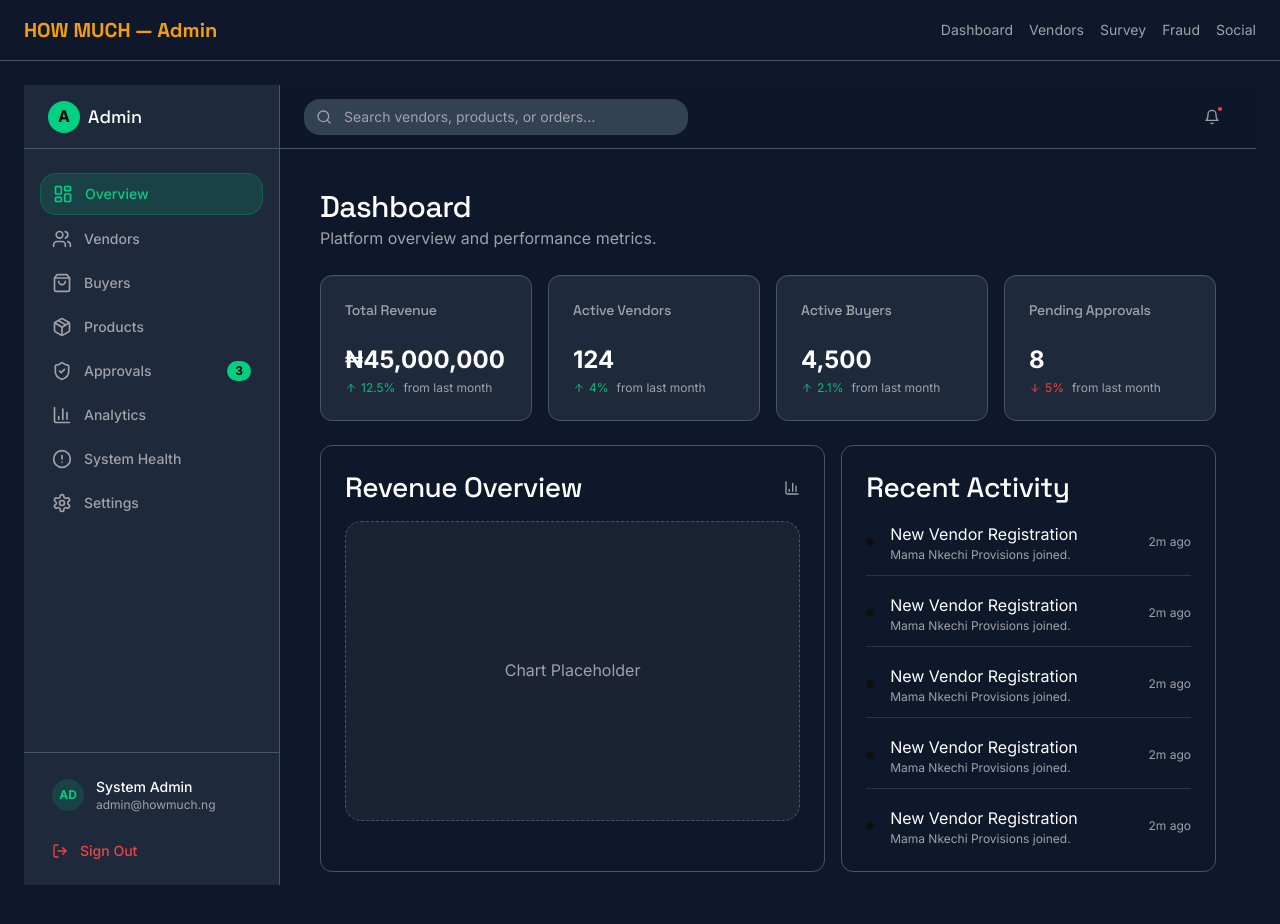
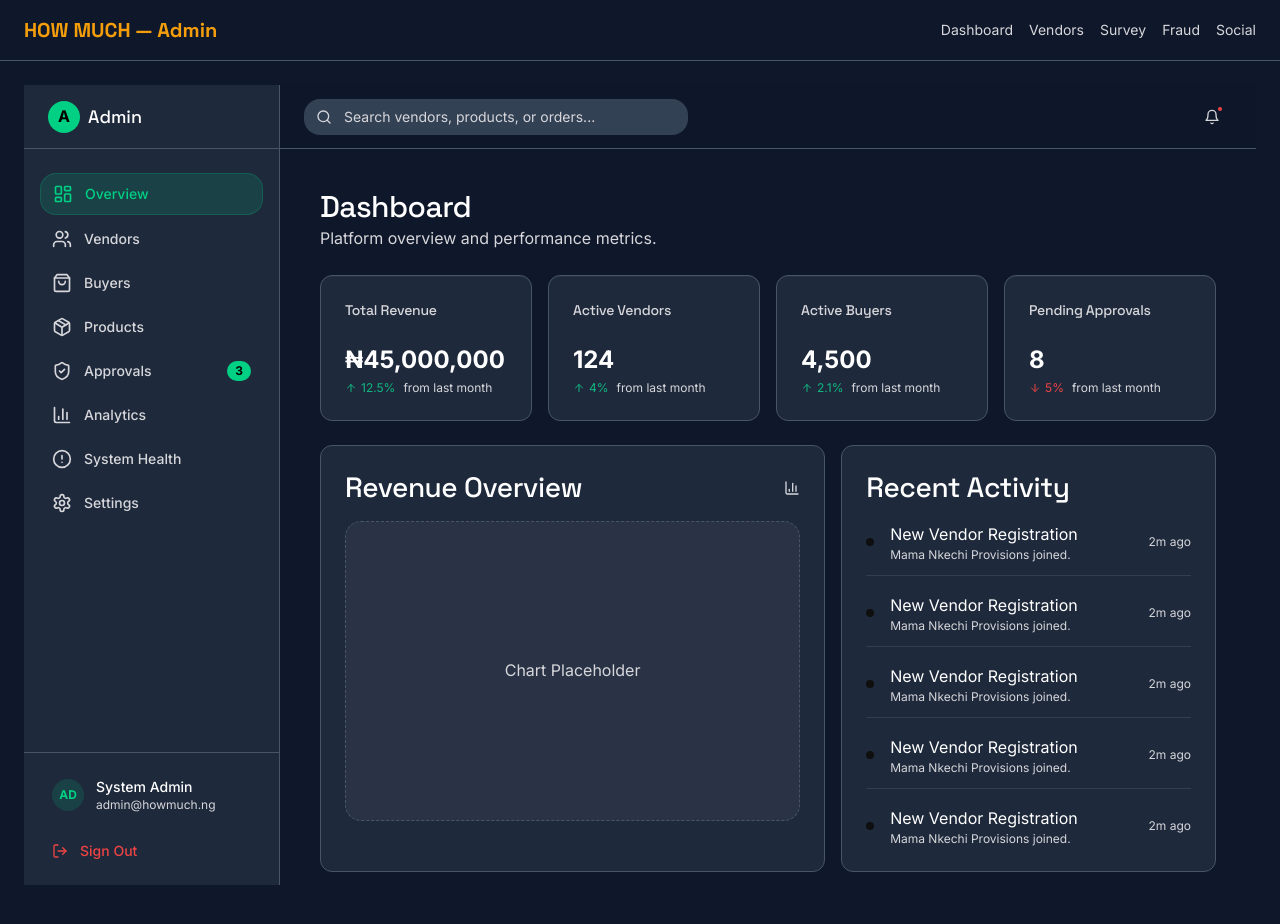
Before and after one commit to Easysoul1/HOW-MUCH, a Next.js app in the folder client/: page /admin in a window 1280 px wide. Shown: the top 924 px of the page. Built offline with nearby package versions, Linux system fonts and the light colour scheme; no server answers.

Commit message:
feat: Add initial admin and buyer dashboards and configure Tailwind CSS.

```diff
--- a/client/app/(admin)/admin/page.tsx
+++ b/client/app/(admin)/admin/page.tsx
@@ -39,7 +39,7 @@ export default function AdminDashboardPage() {
       </div>
 
       <div className="grid gap-4 md:grid-cols-2 lg:grid-cols-7">
-        <div className="col-span-4 bg-dark-elem border border-dark-border rounded-xl p-6">
+        <div className="col-span-4 bg-dark-panel border border-dark-border rounded-xl p-6">
              <div className="flex items-center justify-between mb-4">
                 <h3 className="font-medium text-white">Revenue Overview</h3>
                 <BarChart3 className="w-4 h-4 text-muted-foreground"/>
@@ -48,7 +48,7 @@ export default function AdminDashboardPage() {
                 Chart Placeholder
              </div>
         </div>
-        <div className="col-span-3 bg-dark-elem border border-dark-border rounded-xl p-6">
+        <div className="col-span-3 bg-dark-panel border border-dark-border rounded-xl p-6">
             <div className="flex items-center justify-between mb-4">
                 <h3 className="font-medium text-white">Recent Activity</h3>
             </div>
--- a/client/app/(admin)/admin/vendors/page.tsx
+++ b/client/app/(admin)/admin/vendors/page.tsx
@@ -17,7 +17,7 @@ export default function AdminVendorsPage() {
         </Button>
       </div>
 
-      <div className="flex items-center gap-4 bg-dark-elem p-4 rounded-lg border border-dark-border">
+      <div className="flex items-center gap-4 bg-dark-panel p-4 rounded-lg border border-dark-border">
           <div className="relative flex-1">
               <Search className="absolute left-3 top-1/2 -translate-y-1/2 w-4 h-4 text-muted-foreground" />
               <Input
@@ -28,7 +28,7 @@ export default function AdminVendorsPage() {
           <Button variant="outline" className="border-dark-border text-white hover:bg-dark-panel">Filter</Button>
       </div>
 
-      <div className="bg-dark-elem rounded-lg border border-dark-border overflow-hidden">
+      <div className="bg-dark-panel rounded-lg border border-dark-border overflow-hidden">
           <div className="overflow-x-auto">
             <table className="w-full text-sm text-left">
                 <thead className="bg-dark-panel text-muted-foreground font-medium border-b border-dark-border">
--- a/client/app/(buyer)/dashboard/orders/page.tsx
+++ b/client/app/(buyer)/dashboard/orders/page.tsx
@@ -8,7 +8,7 @@ export default function BuyerDashboardPage() {
   return (
     <div className="space-y-8">
       <div className="flex items-center justify-between">
-        <h1 className="text-2xl font-display font-bold">My Orders</h1>
+        <h1 className="text-2xl text-black font-display font-bold">My Orders</h1>
         <Button variant="outline">Browse Products</Button>
       </div>
 
--- a/client/app/(buyer)/dashboard/page.tsx
+++ b/client/app/(buyer)/dashboard/page.tsx
@@ -30,7 +30,7 @@ export default function DashboardOverviewPage() {
         animate={{ opacity: 1, y: 0 }}
       >
         <h1 className="font-display text-2xl font-bold">Overview</h1>
-        <p className="mt-1 text-muted-foreground">
+        <p className="mt-1 text-black">
           Your saved items, searches, and quick stats.
         </p>
       </motion.div>
--- a/client/app/(buyer)/dashboard/profile/page.tsx
+++ b/client/app/(buyer)/dashboard/profile/page.tsx
@@ -3,6 +3,7 @@
 import { useState } from "react";
 import { useAuth } from "@/lib/auth";
 import { authApi } from "@/lib/api";
+import { useRouter } from "next/navigation";
 import { Card, CardContent, CardDescription, CardHeader, CardTitle } from "@/components/ui/card";
 import { Button } from "@/components/ui/button";
 import { Input } from "@/components/ui/input";
@@ -11,7 +12,8 @@ import { Separator } from "@/components/ui/separator";
 import { Loader2, User, Mail, Phone, MapPin, Calendar, AlertCircle, CheckCircle2 } from "lucide-react";
 
 export default function ProfilePage() {
-  const { user, updateUser } = useAuth();
+  const { user, loading, updateUser } = useAuth();
+  const router = useRouter();
   const [isEditing, setIsEditing] = useState(false);
   const [isLoading, setIsLoading] = useState(false);
   const [message, setMessage] = useState<{ type: 'success' | 'error', text: string } | null>(null);
@@ -84,7 +86,13 @@ export default function ProfilePage() {
     }
   };
 
-  if (!user) {
+  useEffect(() => {
+    if (!loading && !user) {
+      router.push('/login');
+    }
+  }, [user, loading, router]);
+
+  if (loading || !user) {
     return (
       <div className="flex items-center justify-center h-[50vh]">
         <Loader2 className="w-8 h-8 animate-spin text-muted-foreground" />
--- a/client/app/globals.css
+++ b/client/app/globals.css
@@ -8,12 +8,16 @@
     --background: 210 40% 98%;
     --foreground: 222 47% 11%;
     --focus-ring: 160 84% 39%;
+    --muted: 240 5% 42%;
+    --muted-foreground: 240 5% 35%;
   }
 
   .dark {
     --background: 222 47% 11%;
     --foreground: 210 40% 98%;
     --focus-ring: 160 84% 45%;
+    --muted: 240 3% 65%;
+    --muted-foreground: 240 5% 85%;
   }
 
   html {
--- a/client/components/admin/AnalyticsCard.tsx
+++ b/client/components/admin/AnalyticsCard.tsx
@@ -18,7 +18,7 @@ export function AnalyticsCard({
   prefix = "",
 }: AnalyticsCardProps) {
   return (
-    <Card className="bg-dark-elem border-dark-border">
+    <Card className="bg-dark-panel border-dark-border">
       <CardHeader className="flex flex-row items-center justify-between space-y-0 pb-2">
         <CardTitle className="text-sm font-medium text-muted-foreground">
           {title}
--- a/client/components/layouts/BuyerSidebar.tsx
+++ b/client/components/layouts/BuyerSidebar.tsx
@@ -27,7 +27,7 @@ export const buyerItems = [
   },
   {
     title: "Saved Items",
-    href: "/dashboard/saved",
+    href: "/dashboard/saved-items",
     icon: Heart,
   },
   {
@@ -36,13 +36,13 @@ export const buyerItems = [
     icon: User,
   },
   {
-    title: "Addresses",
-    href: "/dashboard/addresses",
+    title: "Settings",
+    href: "/dashboard/settings",
     icon: MapPin,
   },
   {
-    title: "Recently Viewed",
-    href: "/dashboard/history",
+    title: "Notifications",
+    href: "/dashboard/notifications",
     icon: Clock,
   },
 ];
--- a/client/tailwind.config.ts
+++ b/client/tailwind.config.ts
@@ -52,8 +52,8 @@ const config: Config = {
           border: "#E2E8F0",
         },
         muted: {
-          DEFAULT: "#71717A",
-          foreground: "#A1A1AA",
+          DEFAULT: "hsl(var(--muted))",
+          foreground: "hsl(var(--muted-foreground))",
         },
         background: "hsl(var(--background))",
         foreground: "hsl(var(--foreground))",
```
Also changed, not shown: 1 other file (tests, documents, lock files or other folders).
